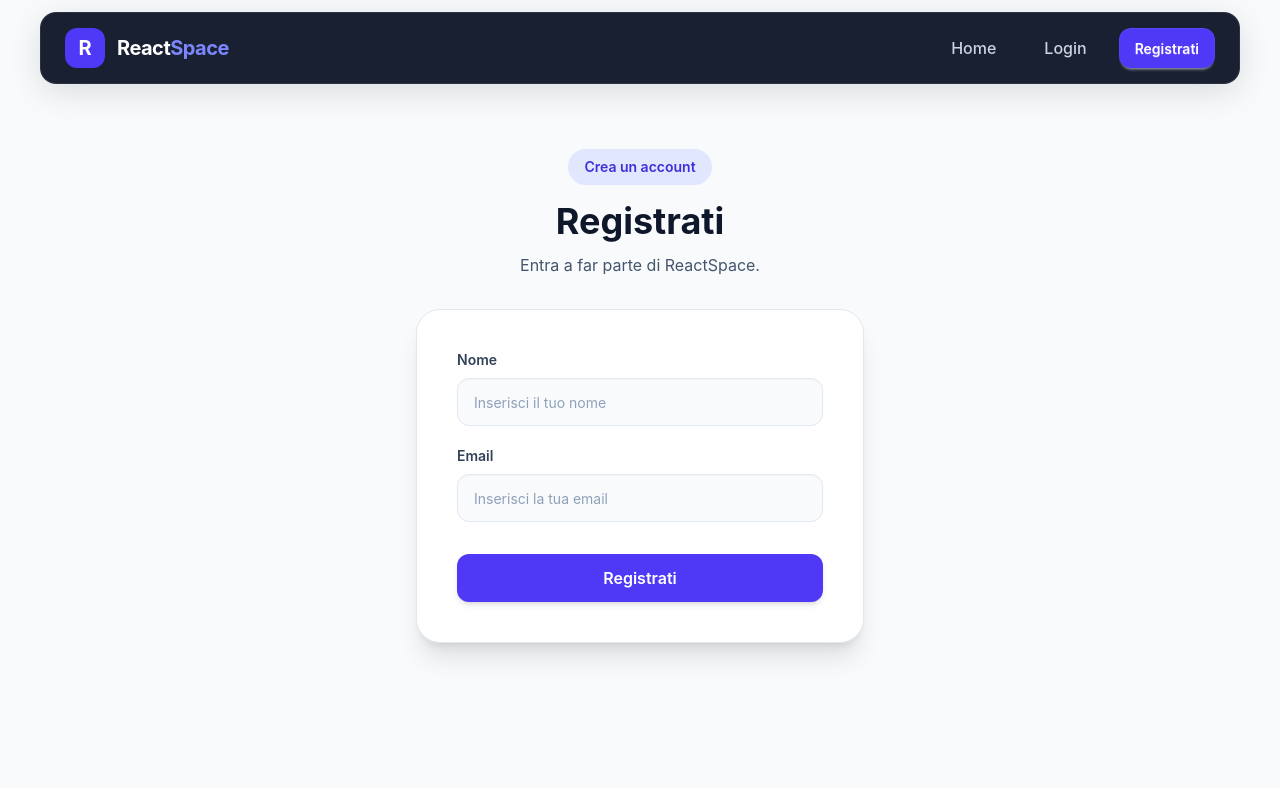
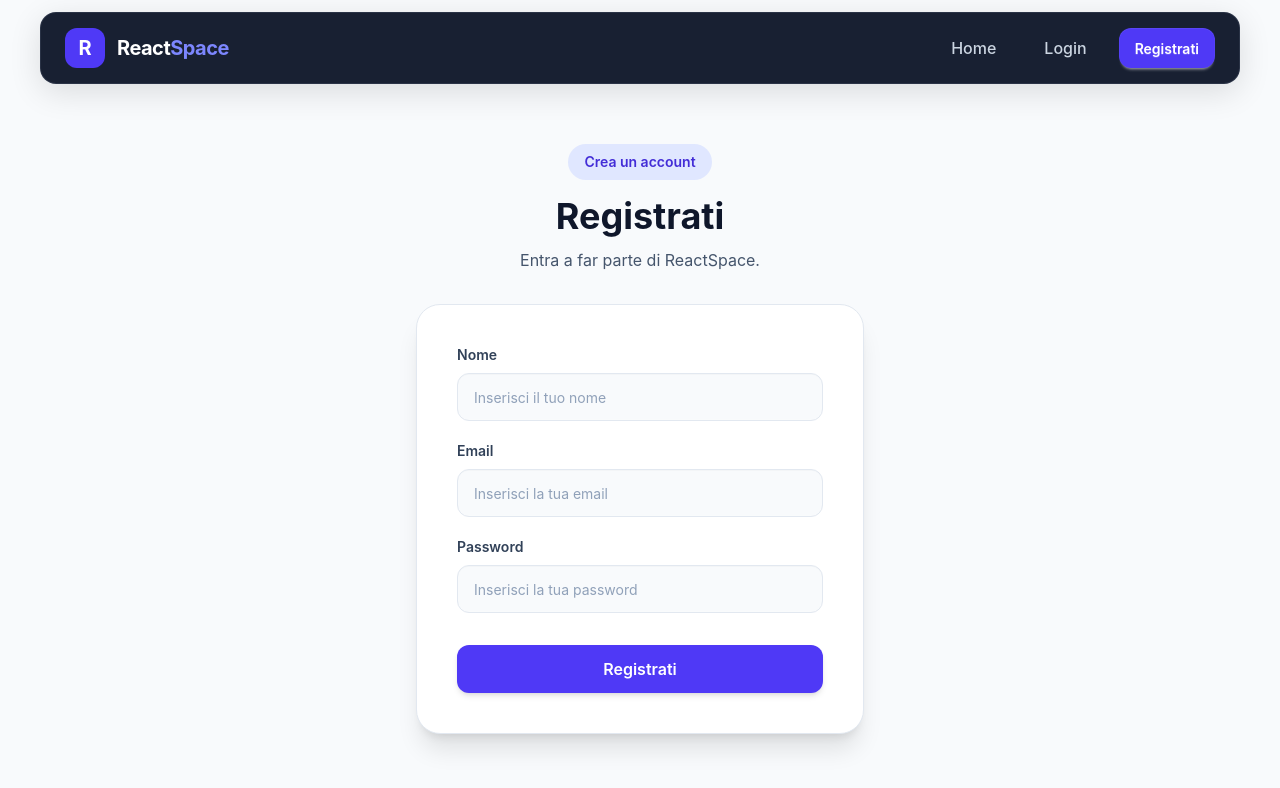
Before and after one commit to AndreaFroncillo/Selfwork-Componenti-React, a React (Vite) app: page /register in a window 1280 px wide. Shown: the top 788 px of the page. Built offline with nearby package versions, Linux system fonts and the light colour scheme.

Commit message:
feat: integrate React Hook Form with login and register validation

```diff
--- a/package.json
+++ b/package.json
@@ -13,6 +13,7 @@
     "@tailwindcss/vite": "^4.3.3",
     "react": "^19.2.8",
     "react-dom": "^19.2.8",
+    "react-hook-form": "^7.90.0",
     "react-router": "^8.4.0",
     "tailwindcss": "^4.3.3"
   },
--- a/src/views/Auth/Login.jsx
+++ b/src/views/Auth/Login.jsx
@@ -1,4 +1,13 @@
+
+import { useForm } from "react-hook-form";
+
 export default function Login() {
+
+    const { register, handleSubmit, formState: { errors } } = useForm();
+
+    const showData = (data) => {
+        console.log("Dati del login:", data);
+    };
 
     return (
         <>
@@ -22,7 +31,10 @@ export default function Login() {
 
                     <div className="rounded-3xl border border-slate-200 bg-white p-6 shadow-xl sm:p-10">
 
-                        <form className="flex flex-col gap-5">
+                        <form
+                            className="flex flex-col gap-5"
+                            onSubmit={handleSubmit(showData)}
+                        >
 
                             <div className="flex flex-col gap-2">
                                 <label
@@ -37,7 +49,20 @@ export default function Login() {
                                     className="input h-12 w-full rounded-xl border border-slate-200 bg-slate-50 px-4 text-slate-900 placeholder:text-slate-400 focus:border-indigo-500 focus:outline-none"
                                     id="email"
                                     placeholder="Inserisci la tua email"
+                                    {...register("email", {
+                                        required: "L'email è obbligatoria!",
+                                        maxLength: {
+                                            value: 50,
+                                            message: "L'email non può superare 50 caratteri!"
+                                        }
+                                    })}
                                 />
+
+                                {errors.email &&
+                                    <p className="text-sm text-red-500">
+                                        {errors.email.message}
+                                    </p>
+                                }
                             </div>
 
                             <div className="flex flex-col gap-2">
@@ -53,11 +78,24 @@ export default function Login() {
                                     className="input h-12 w-full rounded-xl border border-slate-200 bg-slate-50 px-4 text-slate-900 placeholder:text-slate-400 focus:border-indigo-500 focus:outline-none"
                                     id="password"
                                     placeholder="Inserisci la tua password"
+                                    {...register("password", {
+                                        required: "La password è obbligatoria!",
+                                        maxLength: {
+                                            value: 50,
+                                            message: "La password non può superare 50 caratteri!"
+                                        }
+                                    })}
                                 />
+
+                                {errors.password &&
+                                    <p className="text-sm text-red-500">
+                                        {errors.password.message}
+                                    </p>
+                                }
                             </div>
 
                             <button
-                                type="button"
+                                type="submit"
                                 className="mt-3 w-full rounded-xl border-0 bg-indigo-600 px-6 py-3 font-semibold text-white shadow-md transition-all duration-200 hover:bg-indigo-500 hover:shadow-lg"
                             >
                                 Accedi
--- a/src/views/Auth/Register.jsx
+++ b/src/views/Auth/Register.jsx
@@ -1,35 +1,24 @@
-import { useContext, useState } from "react";
+
+import { useContext } from "react";
+import { useForm } from "react-hook-form";
 import { useNavigate } from "react-router";
 import { UserContext } from "../../context/UserContext";
 
 export default function Register() {
 
-    const { register } = useContext(UserContext);
+    const { register: registerUser } = useContext(UserContext);
 
-    const [userName, setUserName] = useState("");
-    const [userEmail, setUserEmail] = useState("");
+    const { register, handleSubmit, formState: { errors } } = useForm();
 
     const navigate = useNavigate();
 
-    const handleChange = (e) => {
-        if (e.target.id === "name") {
-            setUserName(e.target.value);
-        } else if (e.target.id === "registerEmail") {
-            setUserEmail(e.target.value);
-        }
-    };
+    const showData = (data) => {
+        registerUser({
+            name: data.name,
+            email: data.email
+        });
 
-    const handleSubmit = (e) => {
-        e.preventDefault();
-
-        if (userName && userEmail) {
-            register({
-                name: userName,
-                email: userEmail
-            });
-
-            navigate("/");
-        }
+        navigate("/");
     };
 
     return (
@@ -56,7 +45,7 @@ export default function Register() {
 
                         <form
                             className="flex flex-col gap-5"
-                            onSubmit={handleSubmit}
+                            onSubmit={handleSubmit(showData)}
                         >
 
                             <div className="flex flex-col gap-2">
@@ -72,8 +61,20 @@ export default function Register() {
                                     className="input h-12 w-full rounded-xl border border-slate-200 bg-slate-50 px-4 text-slate-900 placeholder:text-slate-400 focus:border-indigo-500 focus:outline-none"
                                     id="name"
                                     placeholder="Inserisci il tuo nome"
-                                    onChange={handleChange}
+                                    {...register("name", {
+                                        required: "Il nome è obbligatorio!",
+                                        maxLength: {
+                                            value: 50,
+                                            message: "Il nome non può superare 50 caratteri!"
+                                        }
+                                    })}
                                 />
+
+                                {errors.name &&
+                                    <p className="text-sm text-red-500">
+                                        {errors.name.message}
+                                    </p>
+                                }
                             </div>
 
                             <div className="flex flex-col gap-2">
@@ -89,8 +90,49 @@ export default function Register() {
                                     className="input h-12 w-full rounded-xl border border-slate-200 bg-slate-50 px-4 text-slate-900 placeholder:text-slate-400 focus:border-indigo-500 focus:outline-none"
                                     id="registerEmail"
                                     placeholder="Inserisci la tua email"
-                                    onChange={handleChange}
+                                    {...register("email", {
+                                        required: "L'email è obbligatoria!",
+                                        maxLength: {
+                                            value: 50,
+                                            message: "L'email non può superare 50 caratteri!"
+                                        }
+                                    })}
                                 />
+
+                                {errors.email &&
+                                    <p className="text-sm text-red-500">
+                                        {errors.email.message}
+                                    </p>
+                                }
+                            </div>
+
+                            <div className="flex flex-col gap-2">
+                                <label
+                                    htmlFor="registerPassword"
+                                    className="text-sm font-semibold text-slate-700"
+                                >
+                                    Password
+                                </label>
+
+                                <input
+                                    type="password"
+                                    className="input h-12 w-full rounded-xl border border-slate-200 bg-slate-50 px-4 text-slate-900 placeholder:text-slate-400 focus:border-indigo-500 focus:outline-none"
+                                    id="registerPassword"
+                                    placeholder="Inserisci la tua password"
+                                    {...register("password", {
+                                        required: "La password è obbligatoria!",
+                                        maxLength: {
+                                            value: 50,
+                                            message: "La password non può superare 50 caratteri!"
+                                        }
+                                    })}
+                                />
+
+                                {errors.password &&
+                                    <p className="text-sm text-red-500">
+                                        {errors.password.message}
+                                    </p>
+                                }
                             </div>
 
                             <button
```
Also changed, not shown: 1 other file (tests, documents, lock files or other folders).
